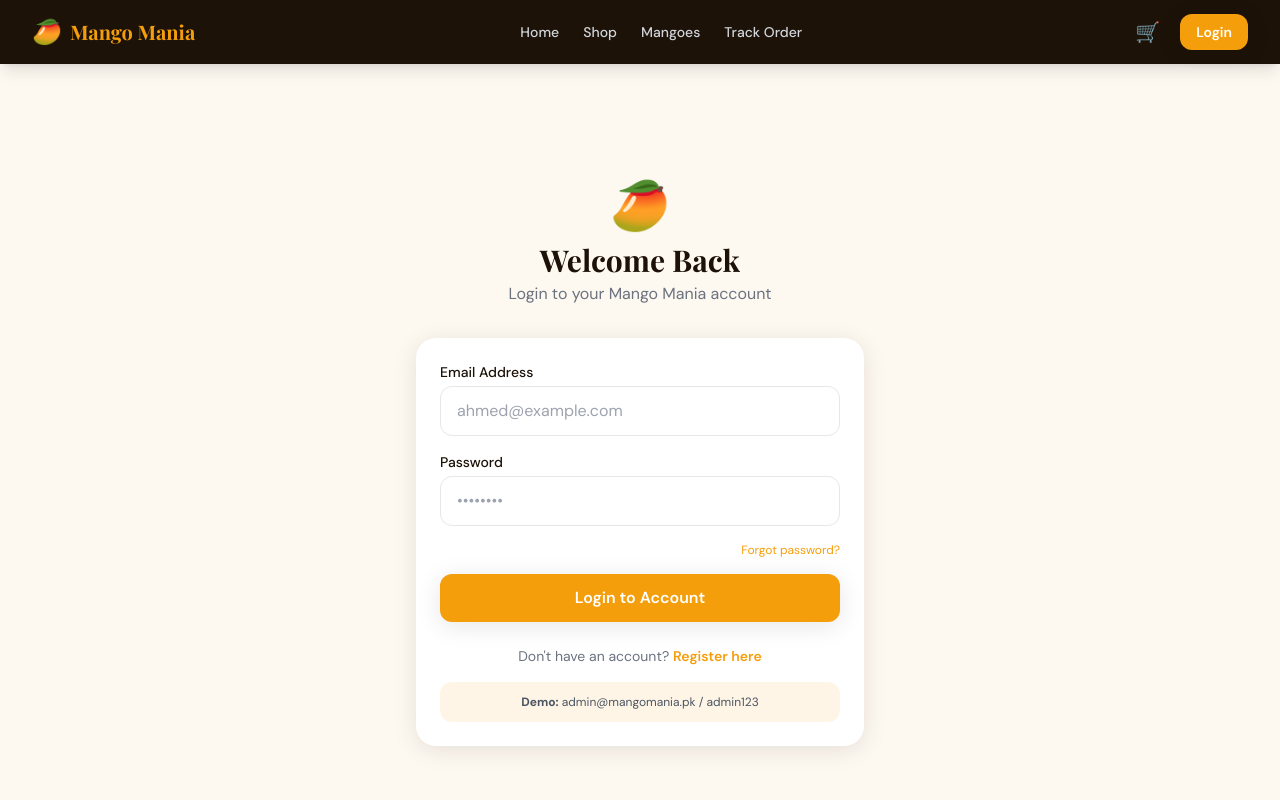
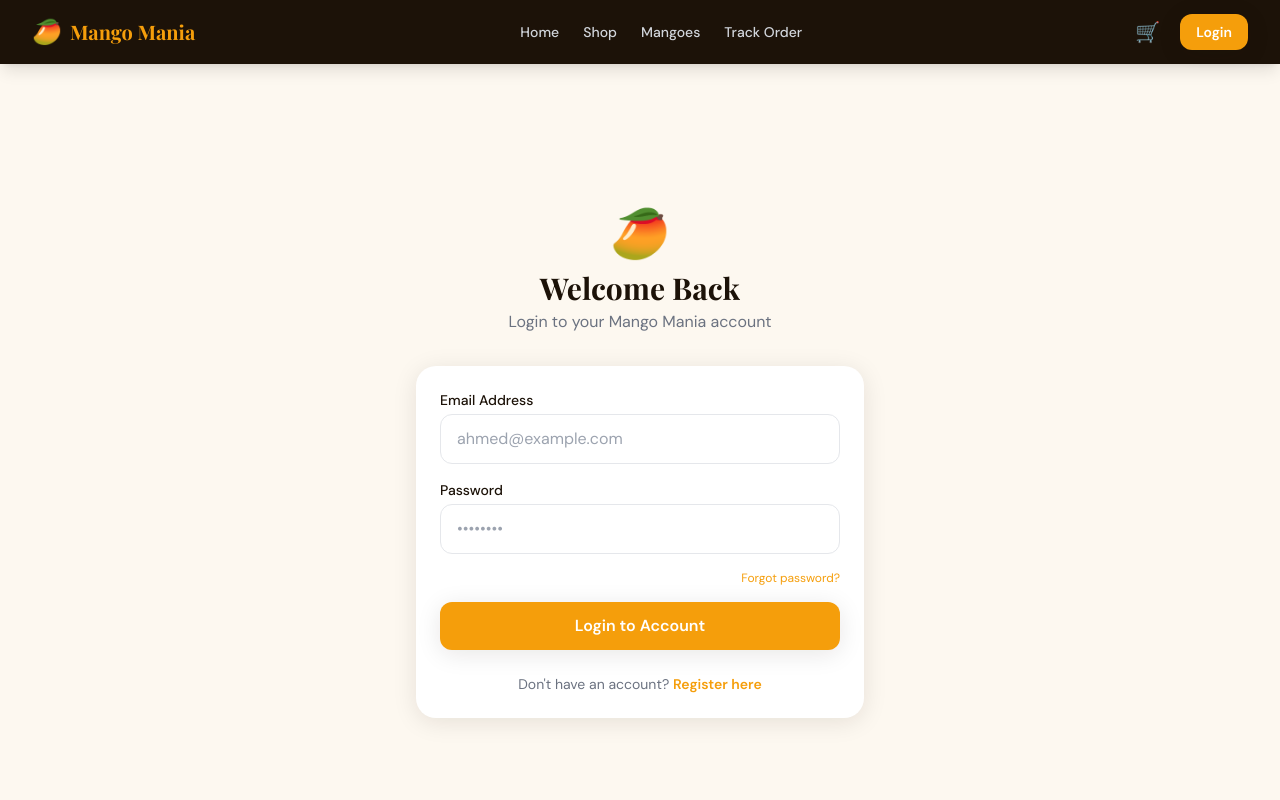
Before and after one commit to HafizsHoiab/mangomania, a React (Vite) app in the folder client/: page /login in a window 1280 px wide. Shown: the top 800 px of the page. Built offline with nearby package versions, Linux system fonts and the light colour scheme.

Commit message:
Remove demo credentials from login page

```diff
--- a/client/src/pages/LoginPage.jsx
+++ b/client/src/pages/LoginPage.jsx
@@ -71,9 +71,6 @@ export default function LoginPage() {
             </p>
           </div>
 
-          <div className="mt-4 p-3 bg-mango/10 rounded-xl text-xs text-center text-gray-600">
-            <strong>Demo:</strong> admin@mangomania.pk / admin123
-          </div>
         </div>
       </div>
     </div>
```
